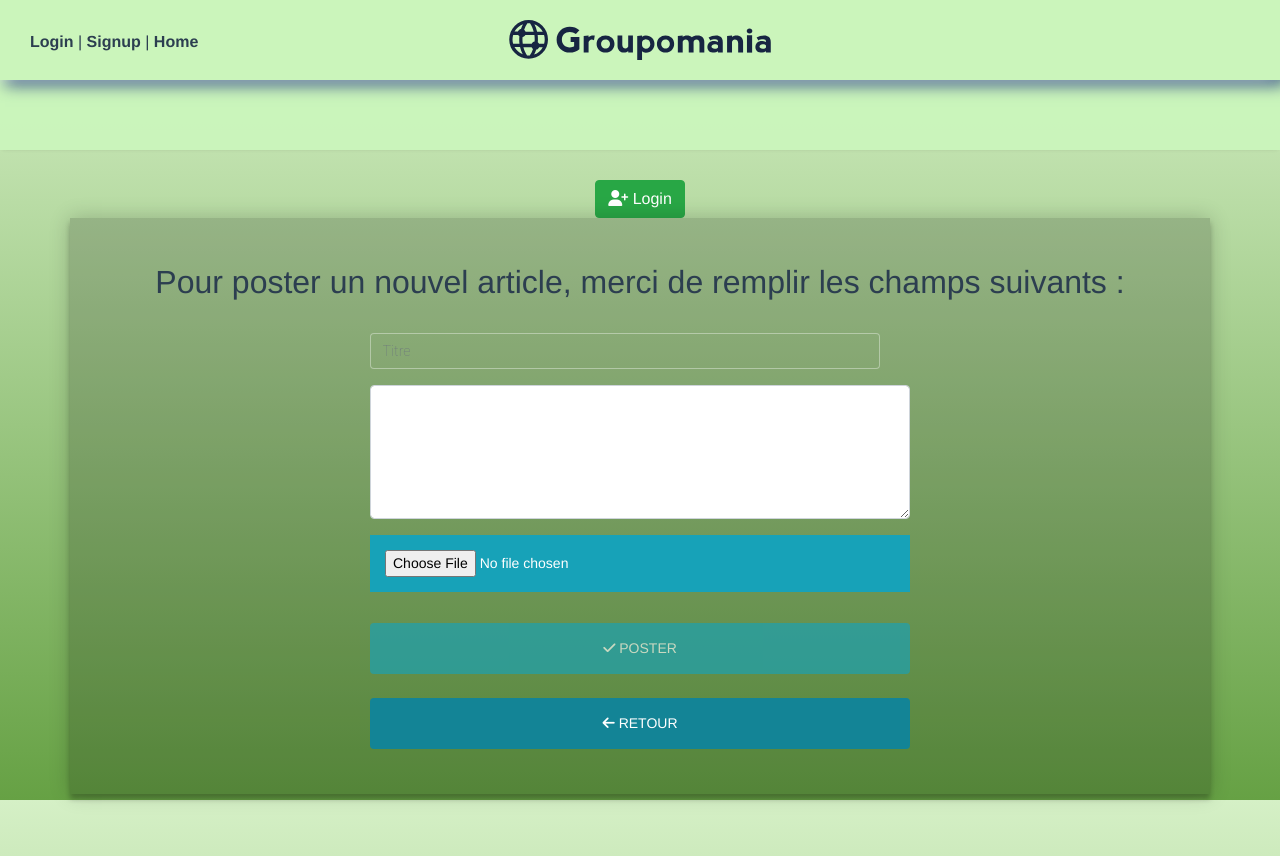
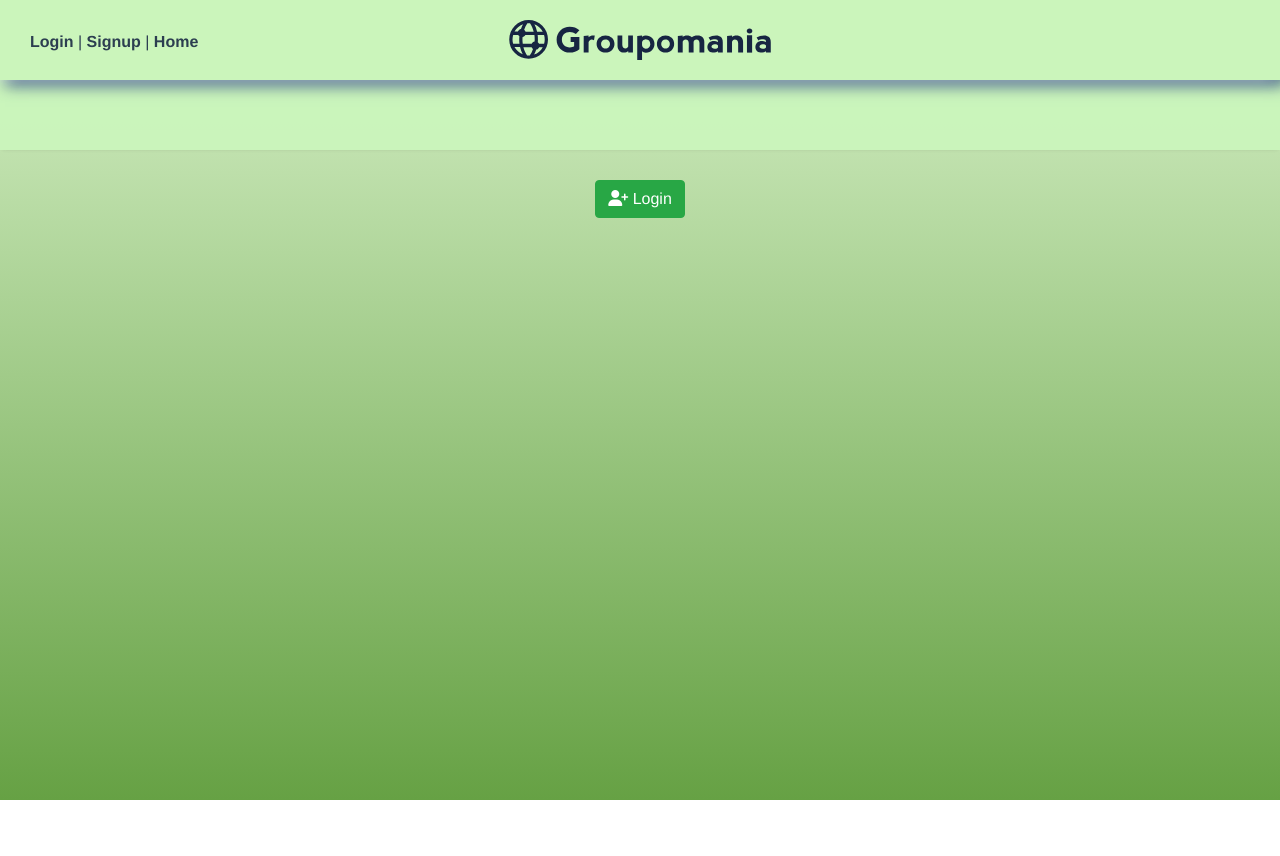
Before and after one commit to Artur01300/OC_P7, a Vue app in the folder frontend/: page /articles/creat in a window 1280 px wide. Shown: the top 856 px of the page. After the commit the page ends 800 px from the top, so only its background shows below. Built offline with nearby package versions, Linux system fonts and the light colour scheme.

Commit message:
Correction du bug sur backend, login coggigé sur frontend

```diff
--- a/frontend/src/components/UserIdentification.vue
+++ b/frontend/src/components/UserIdentification.vue
@@ -3,7 +3,7 @@
         <!--Section s'affiche si le user n'est pas connecté-->
         <div v-if="!isLoggedIn">
             <router-link to="/" >
-                <b-button variant="success" type= "button" >
+                <b-button variant="success" type= "button">
                     <i class="fas fa-user-plus"></i>
                     Login
                 </b-button>
--- a/frontend/src/views/ArticleDetails.vue
+++ b/frontend/src/views/ArticleDetails.vue
@@ -9,7 +9,7 @@
             </div>
             <div class="row">
                 <div class="button-fix col-sm col-lg-2">
-                    <router-link to="/articles" aria-label="Lien vers la liste d'article">
+                    <router-link to="/articles" aria-label="Lien vers la liste d'article" v-if="isLoggedIn">
                         <button type= "button" class="btn btn-primary" id="arrow-only" aria-label="Lien vers la page d'accueil">
                             <i class="fas fa-arrow-left"></i>
                             Retour
--- a/frontend/src/views/Articles.vue
+++ b/frontend/src/views/Articles.vue
@@ -20,7 +20,7 @@
                 />
             </div>
 
-            <div>
+            <div v-if="isLoggedIn">
                 <div class="container">
                     <div class='row marge_container'>
                         <ul class="col-12 col-lg-12">
--- a/frontend/src/views/OneCommentDetails.vue
+++ b/frontend/src/views/OneCommentDetails.vue
@@ -86,7 +86,7 @@ export default {
             CommentsData.deleteComment(this.$route.params.id_comment, { Authorization })
             .then(response => {
                 console.log(response.data.message);
-                alert('Commentaire supprimé !')
+                alert('Commentaire supprimé !');
                 this.$router.push({ path: '/ArticleDetails/' + this.currentComment.articles_id_article});
             })
             .catch(error => console.log(error));
--- a/frontend/src/views/PostArticle.vue
+++ b/frontend/src/views/PostArticle.vue
@@ -10,9 +10,9 @@
 
         <!--Utilisation de Vee-Validate : ValidationObserver pour suspendre la soumission du formulaire à l'existence d'une erreurs-->
             <ValidationObserver v-slot="{ invalid, handleSubmit }" v-if="!submitted">
-                <!--handleSubmit empêche automatiquement la soumission native à tout moment(vérifie avant et près il envoie au backend-->
-                <form class="container text-center form" @submit.prevent="handleSubmit(saveArticle)">
-                <h2>Pour poster un nouvel article, merci de remplir les champs suivants :</h2><br>
+                <!--handleSubmit empêche automatiquement la soumission native à tout moment(vérifie avant et prèt il envoie au backend-->
+                <form  v-if="isLoggedIn" class="container text-center form" @submit.prevent="handleSubmit(saveArticle)">
+                <h2 v-if="isLoggedIn">Pour poster un nouvel article, merci de remplir les champs suivants :</h2><br>
                 <div class="row">
                     <div class="articleModify col-12 col-md-6">
                         <div class="form-group">
```
Also changed, not shown: 2 other files (tests, documents, lock files or other folders).
